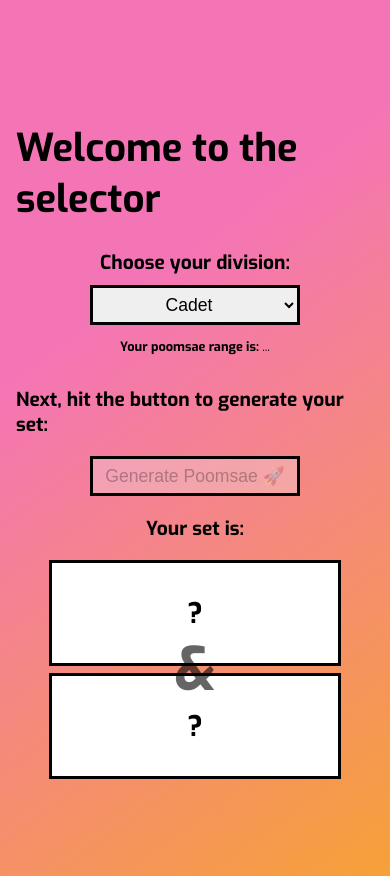
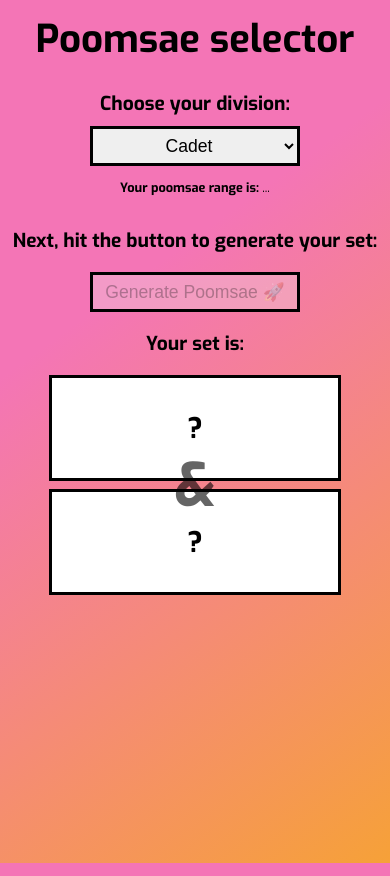
Before and after one commit to akte-akte/poomsae-selector, a website: page index.html in a window 390 px wide. Drawn offline with Linux system fonts and the light colour scheme.

Commit message:
More layout adjustments

```diff
--- a/index.html
+++ b/index.html
@@ -2,7 +2,7 @@
 <html>
 
 <head>
-    <title>Welcome to the selector</title>
+    <title>Poomsae selector</title>
     <link rel="stylesheet" type="text/css" href="./styles.css">
     <meta content="width=device-width, initial-scale=1" name="viewport" />
 
@@ -10,7 +10,7 @@
 
 <body>
     <main>
-        <h1>Welcome to the selector</h1>
+        <h1 class="fitted">Poomsae selector</h1>
         <div class="form-group">
             <label for="wt-division">Choose your division:</label>
             <select id="wt-division">
@@ -24,13 +24,13 @@
                 <option value="o65">Over 65</option>
             </select>
         </div>
-        <div class="smaller">
+        <div class="smaller left">
             <p>Your poomsae range is:
-                <span id="poomsae-range" class="lighter">...</span>
+                <span id="poomsae-range" class="lighter">...<br /></span>
             </p>
         </div>
 
-        <p>Next, hit the button to generate your set:</p>
+        <p class="fitted">Next, hit the button to generate your set:</p>
         <button id="generate-poomsae" disabled>Generate Poomsae &#128640;</button>
 
         <p>Your set is:</p>
--- a/styles.css
+++ b/styles.css
@@ -7,8 +7,8 @@
     margin: 0;
     padding: 1rem 2rem;
     height: 100vh;
+    background-image: linear-gradient(324deg, rgb(246, 161, 56) 0%, rgb(244, 117, 182) 67%);
     background-color: rgb(244, 117, 182);
-    background-image: linear-gradient(324deg, rgb(246, 161, 56) 0%, rgb(244, 117, 182) 67%);
 }
 
 main {
@@ -28,6 +28,11 @@
 
 .smaller {
     font-size: 0.8rem;
+}
+
+.fitted {
+    max-width: 98vw;
+    text-wrap: nowrap;
 }
 
 select,
@@ -185,7 +190,6 @@
 }
 
 @media screen and (min-width: 800px) {
-
     main {
 
         justify-content: center;
@@ -195,8 +199,16 @@
 
 @media screen and (max-width: 600px) {
     body {
-        padding: 1rem;
+        padding: 0.6rem;
     }
+
+    main {
+        justify-content: flex-start ;
+    }
+
+  h1 {
+    margin-top: 0.3rem;
+  }
 
     .form-group {
         flex-direction: column;
```
